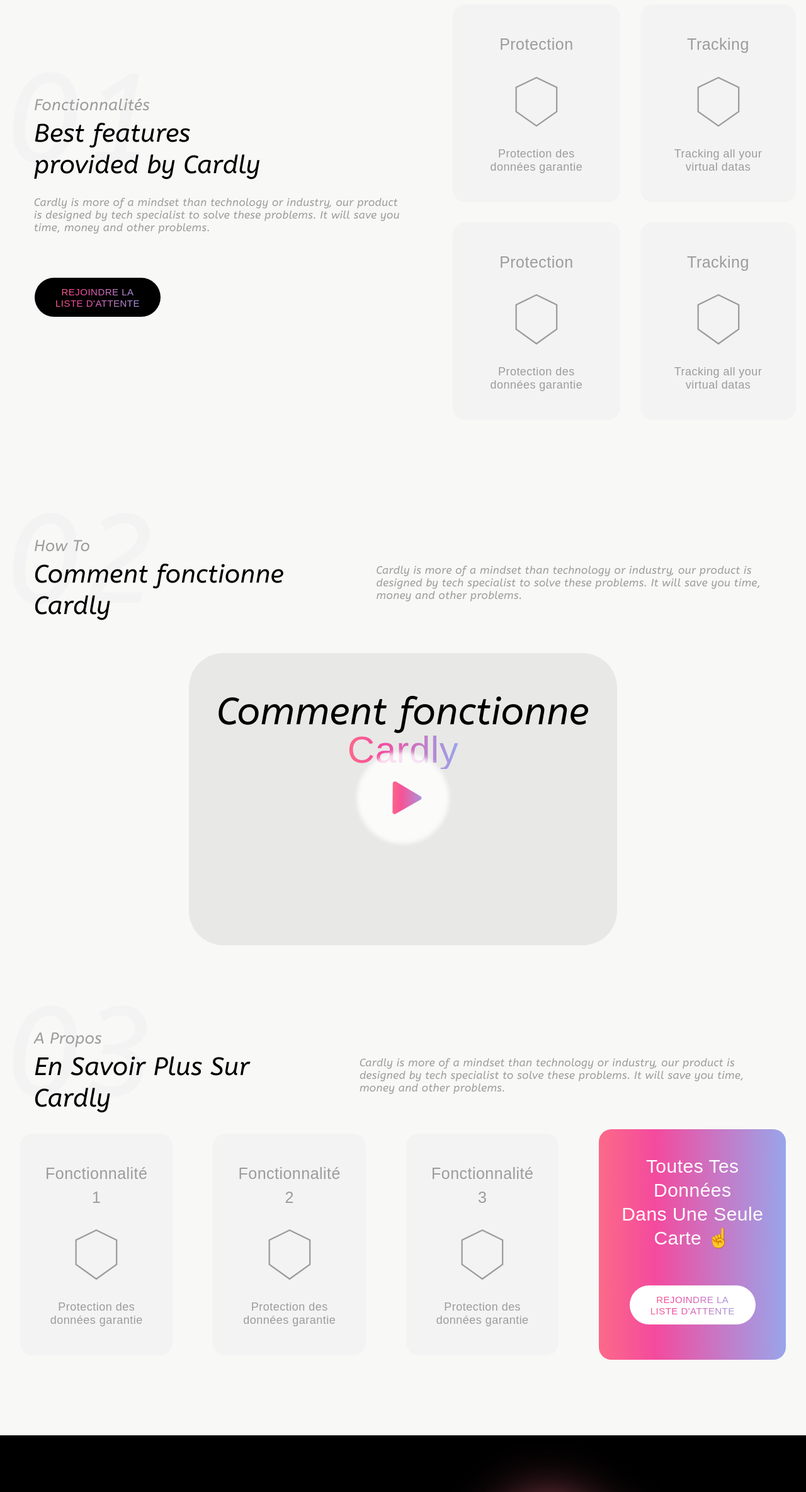
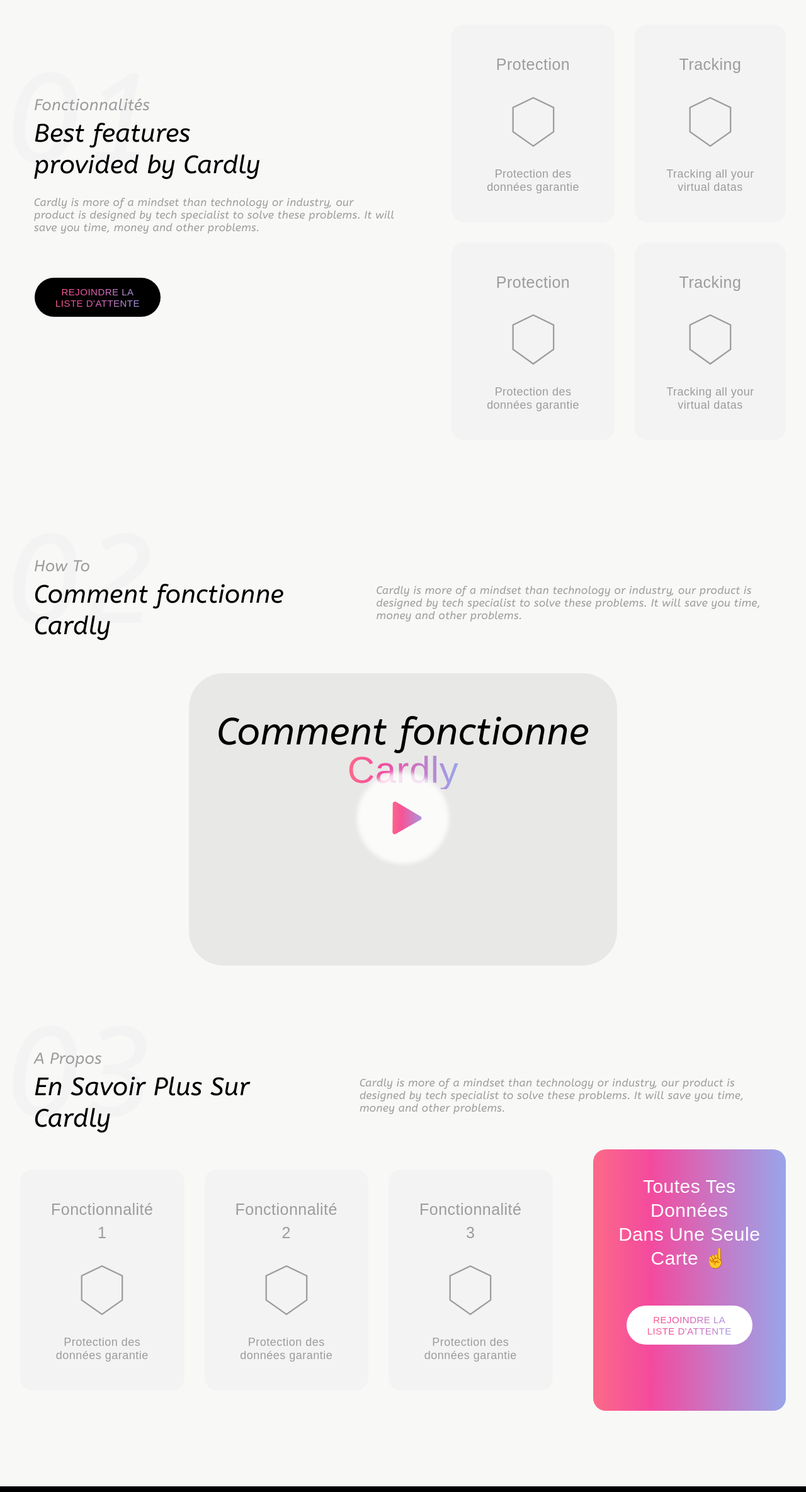
Before and after one commit to feldeh/cardly, a Next.js app: page / in a window 1280 px wide. Shown: the part 1163-3532 px from the top of the page at 63% size. Built offline with nearby package versions, Linux system fonts and the light colour scheme.

Commit message:
improve responsive FeatureCards

```diff
--- a/src/components/home/About/About.jsx
+++ b/src/components/home/About/About.jsx
@@ -34,8 +34,10 @@ const About = () => {
           flex
         />
       </div>
-      <div className="lg:flex">
-        <FeatureCards features={features} />
+      <div className="xl:flex">
+        <div className="mx-4 mb-8">
+          <FeatureCards features={features} />
+        </div>
         <DataCard />
       </div>
     </div>
--- a/src/components/home/Features/Features.jsx
+++ b/src/components/home/Features/Features.jsx
@@ -31,10 +31,8 @@ const Features = () => {
             <RegularLink href="/waitlist" black />
           </div>
         </div>
-        <div className="mb-[50px] lg:w-full">
-          <div className="mb-[32px]">
-            <FeatureCards features={features} featuresSection />
-          </div>
+        <div className="mb-[50px] mx-4 lg:w-full">
+          <FeatureCards features={features} featuresSection />
           <FeatureCards features={features} featuresSection />
         </div>
       </div>
--- a/src/components/shared/FeatureCards/FeatureCards.jsx
+++ b/src/components/shared/FeatureCards/FeatureCards.jsx
@@ -2,15 +2,19 @@ import Image from 'next/image';
 
 const FeatureCards = ({ features, featuresSection }) => {
   return (
-    <div className="lg:flex lg:justify-center">
+    <div className="md:flex md:justify-center">
       {features.map((feature, i) => {
         return (
           <div
             key={i}
+            className="mx-4 mb-0 rounded-[20px] text-center bg-whiteGrey my-8 lg:hover:bg-black"
+          >
+            {/* <div
+            key={i}
             className={`${
-              featuresSection ? 'lg:mx-4' : ''
-            } mx-8 mb-[33px] rounded-[20px] text-center bg-whiteGrey lg:my-auto lg:hover:bg-black`}
-          >
+              featuresSection ? 'md:mx-4' : ''
+            } mx-4 mb-[33px] rounded-[20px] text-center bg-whiteGrey my-4 lg:hover:bg-black`}
+          > */}
             <div className="flex flex-col items-center mx-10 py-[45px]">
               <p className="text-xl">{feature.title}</p>
               <div className="mt-8">
```
